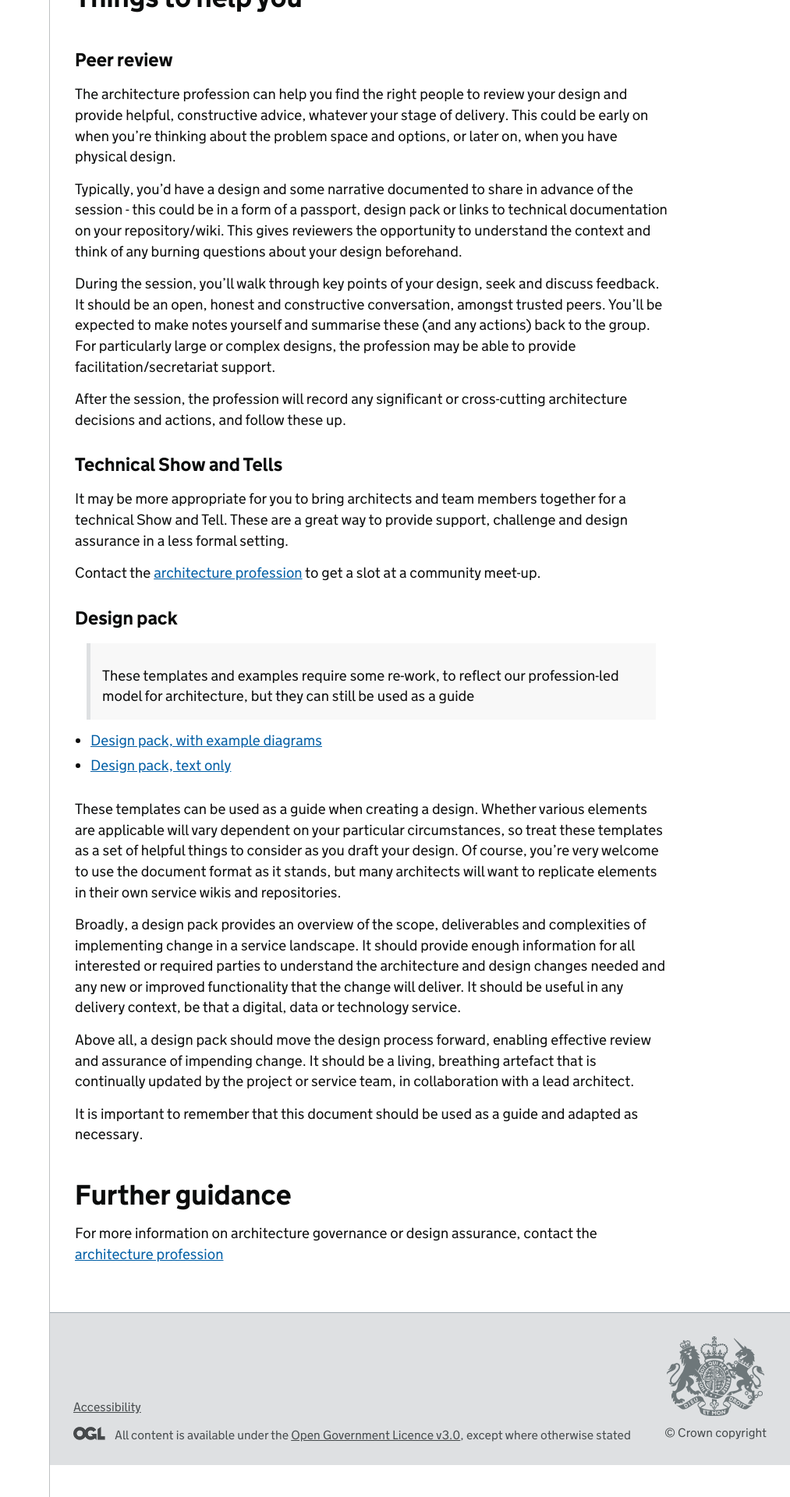
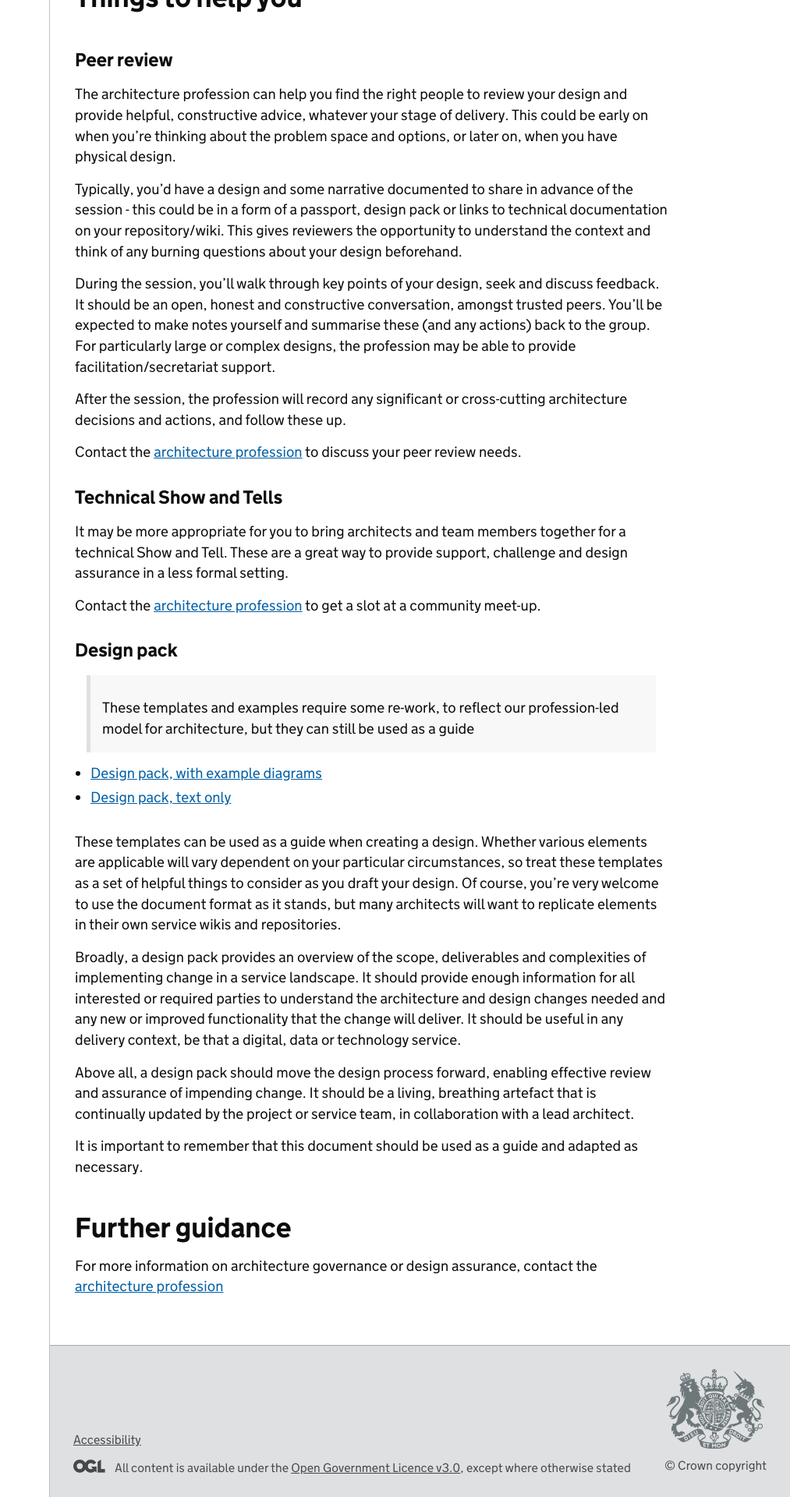
Before and after one commit to DFE-Digital/architecture, a Jekyll site: the page built from assurance/design-assurance.md, in a window 1280 px wide. Shown: the part 1411-3331 px from the top of the page at 78% size, without its empty margins (267-1280 px from the left). Built offline with Jekyll 4.4.1, drawn with Linux system fonts in a browser that asks for light colours; our own code applies the rules of GitHub Pages for plain Markdown files.

Commit message:
Update design-assurance.md
Added mailbox link for peer review

```diff
--- a/assurance/design-assurance.md
+++ b/assurance/design-assurance.md
@@ -41,6 +41,8 @@ During the session, you'll walk through key points of your design, seek and disc
 
 After the session, the profession will record any significant or cross-cutting architecture decisions and actions, and follow these up.
 
+Contact the [architecture profession](mailto:architecture.profession@education.gov.uk) to discuss your peer review needs.
+
 ### Technical Show and Tells
 
 It may be more appropriate for you to bring architects and team members together for a technical Show and Tell. These are a great way to provide support, challenge and design assurance in a less formal setting.
```
